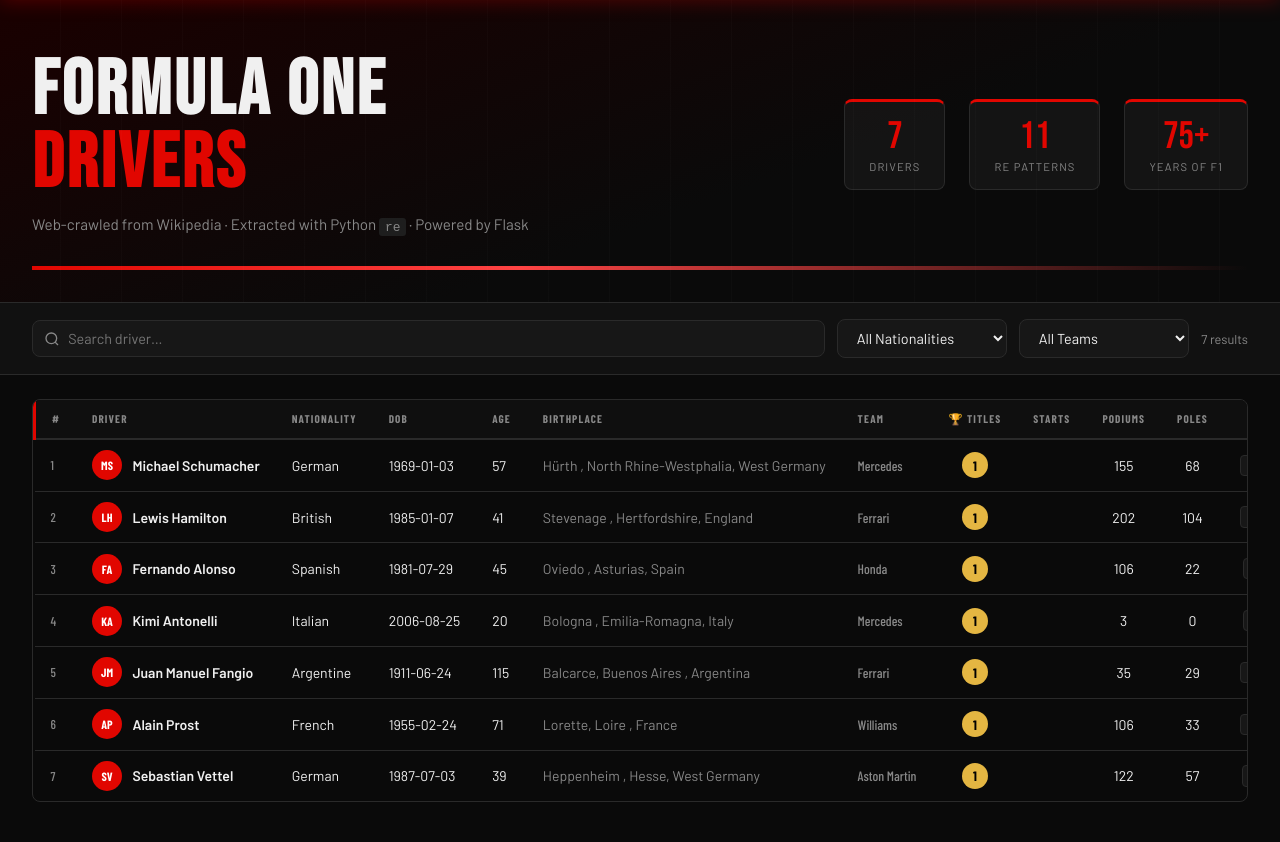
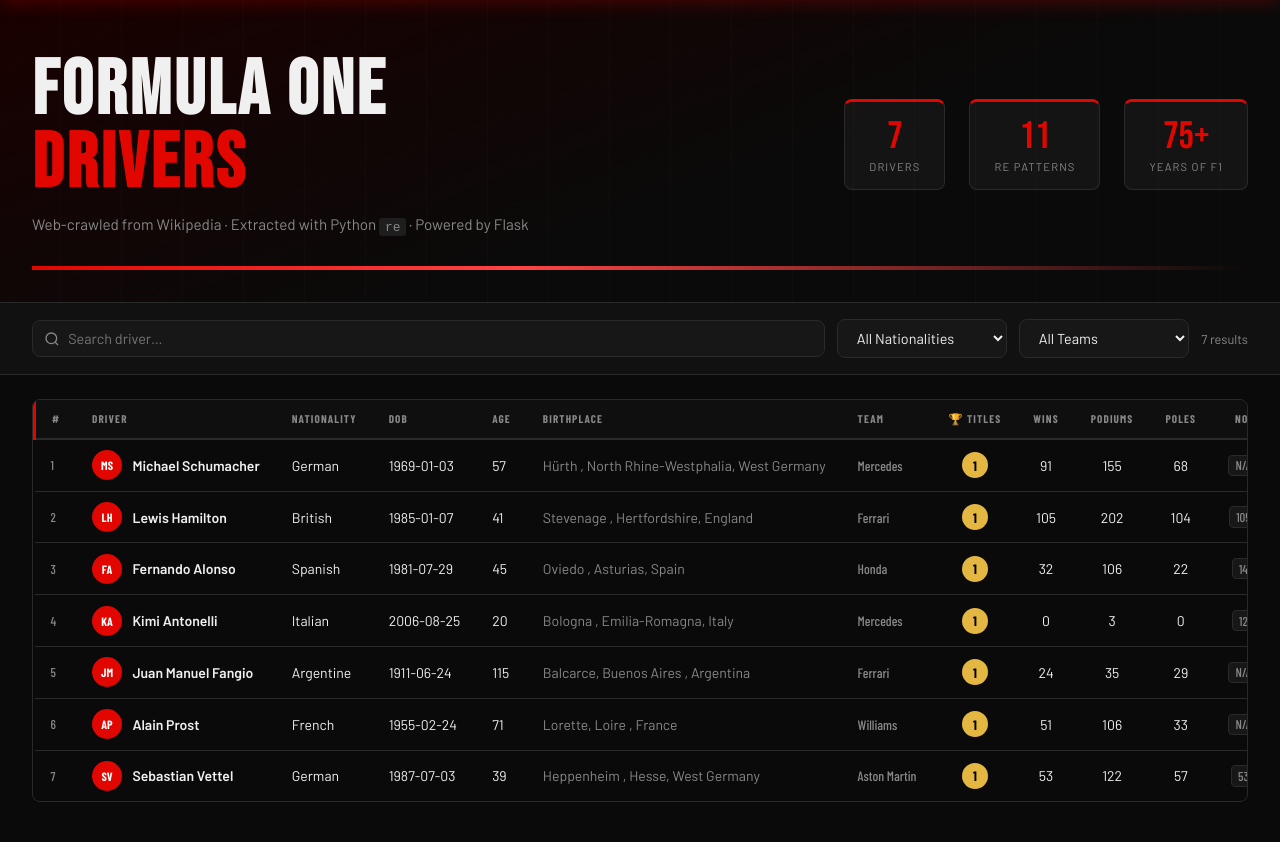
Before and after one commit to winthawdaraung/ToC_Crawler, a Flask app: page / in a window 1280 px wide. Shown: the part 59-901 px from the top of the page. Run offline with Flask 3, Linux system fonts and the light colour scheme; some web fonts are replaced.

Commit message:
Remove starts and add Wins

```diff
--- a/templates/driver.html
+++ b/templates/driver.html
@@ -67,7 +67,7 @@
       <h2 class="section-title">Career Stats</h2>
       <div class="stats-bubbles">
         <div class="stat-bubble"><span class="sb-num">{{ driver.titles if driver.titles else '0' }}</span><span class="sb-label">Titles</span></div>
-        <div class="stat-bubble"><span class="sb-num">{{ driver.starts }}</span><span class="sb-label">Starts</span></div>
+        <div class="stat-bubble"><span class="sb-num">{{ driver.wins }}</span><span class="sb-label">Wins</span></div>
         <div class="stat-bubble"><span class="sb-num">{{ driver.podiums }}</span><span class="sb-label">Podiums</span></div>
         <div class="stat-bubble"><span class="sb-num">{{ driver.poles }}</span><span class="sb-label">Pole Pos.</span></div>
       </div>
--- a/templates/index.html
+++ b/templates/index.html
@@ -77,7 +77,7 @@
           <th>Birthplace</th>
           <th>Team</th>
           <th class="col-center">🏆 Titles</th>
-          <th class="col-center">Starts</th>
+          <th class="col-center">Wins</th>
           <th class="col-center">Podiums</th>
           <th class="col-center">Poles</th>
           <th class="col-center">No.</th>
@@ -105,7 +105,7 @@
             <span class="champ-badge">{{ d.titles }}</span>
             {% else %}—{% endif %}
           </td>
-          <td class="col-center">{{ d.starts }}</td>
+          <td class="col-center">{{ d.wins }}</td>
           <td class="col-center">{{ d.podiums }}</td>
           <td class="col-center">{{ d.poles }}</td>
           <td class="col-center"><span class="num-badge">{{ d.number }}</span></td>
```
